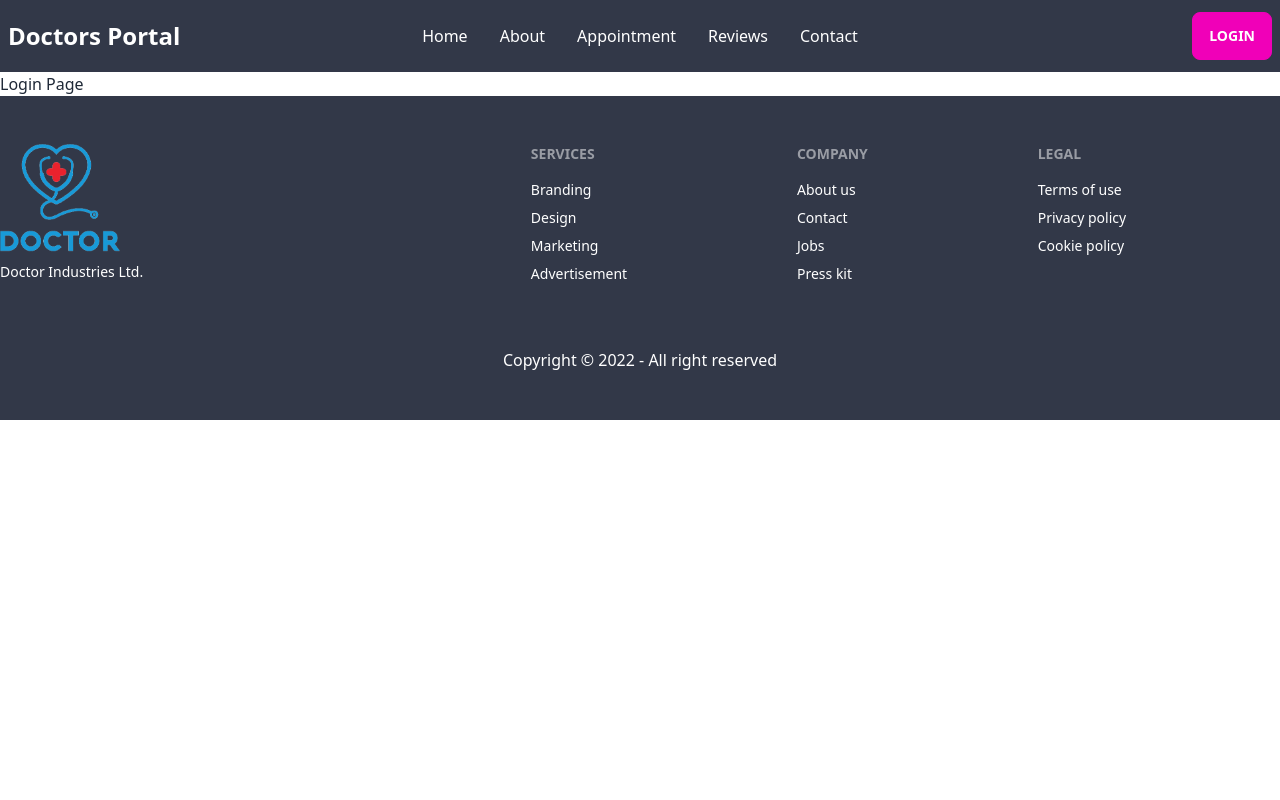
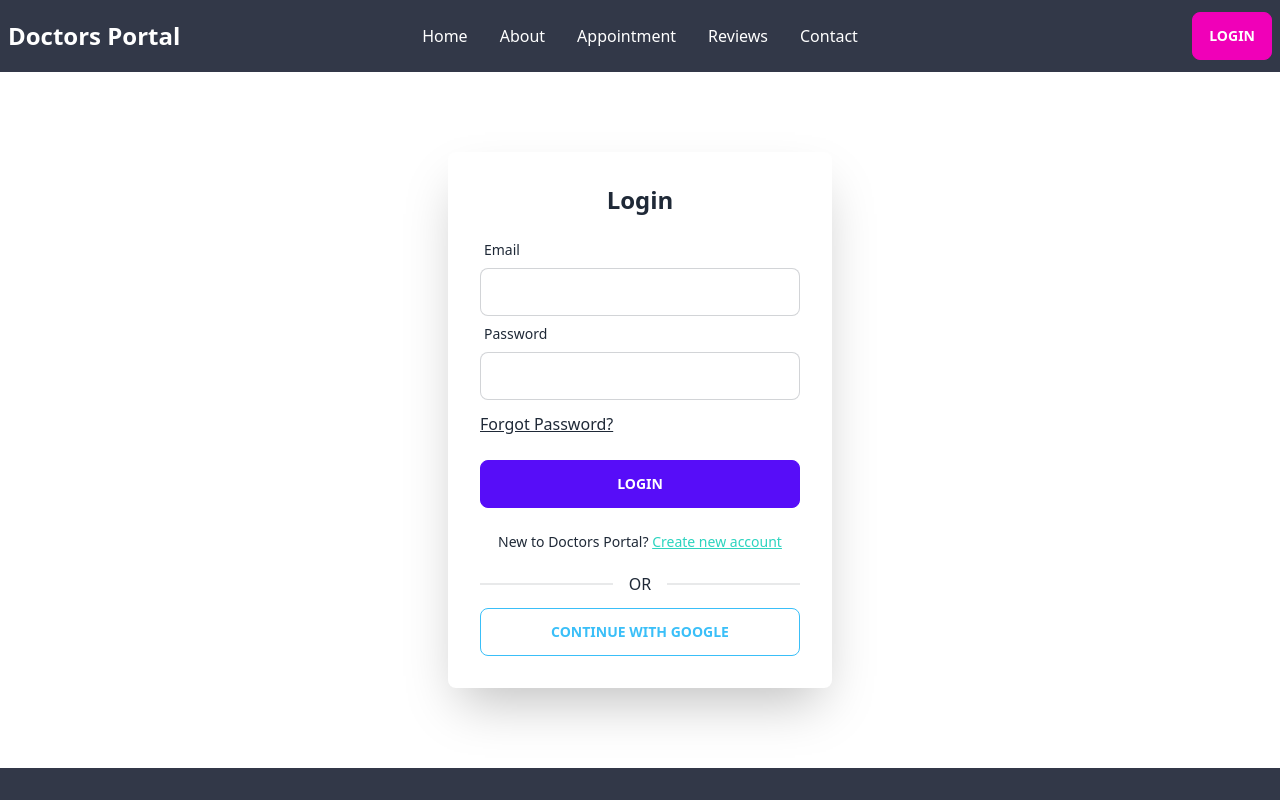
Before and after one commit to robiulislam2520/programming_hero_b6, a React (Create React App) app in the folder client/: page /login in a window 1280 px wide. Shown: the top 800 px of the page. Built offline with nearby package versions, Linux system fonts and the light colour scheme.

Commit message:
react hook from add

```diff
--- a/client/src/components/Footer.js
+++ b/client/src/components/Footer.js
@@ -15,23 +15,23 @@ const Footer = () => {
           </div>
           <div>
             <span className="footer-title">Services</span>
-            <a className="link link-hover">Branding</a>
-            <a className="link link-hover">Design</a>
-            <a className="link link-hover">Marketing</a>
-            <a className="link link-hover">Advertisement</a>
+            <a href="/brand" className="link link-hover">Branding</a>
+            <a href="/design" className="link link-hover">Design</a>
+            <a href="/marketing" className="link link-hover">Marketing</a>
+            <a href="/ads" className="link link-hover">Advertisement</a>
           </div>
           <div>
             <span className="footer-title">Company</span>
-            <a className="link link-hover">About us</a>
-            <a className="link link-hover">Contact</a>
-            <a className="link link-hover">Jobs</a>
-            <a className="link link-hover">Press kit</a>
+            <a href="/about" className="link link-hover">About us</a>
+            <a href="/contact" className="link link-hover">Contact</a>
+            <a href="/jobs" className="link link-hover">Jobs</a>
+            <a href="/press" className="link link-hover">Press kit</a>
           </div>
           <div>
             <span className="footer-title">Legal</span>
-            <a className="link link-hover">Terms of use</a>
-            <a className="link link-hover">Privacy policy</a>
-            <a className="link link-hover">Cookie policy</a>
+            <a href="/" className="link link-hover">Terms of use</a>
+            <a href="/" className="link link-hover">Privacy policy</a>
+            <a href="/" className="link link-hover">Cookie policy</a>
           </div>
         </footer>
         <div className="items-center grid-flow-col text-white text-center mt-16">
--- a/client/src/pages/Appointment/AppointmentBanner.js
+++ b/client/src/pages/Appointment/AppointmentBanner.js
@@ -6,7 +6,7 @@ const AppointmentBanner = ({selected, setSelected}) => {
   return (
     <div className="hero hero_bg py-28">
       <div className="hero-content flex-col lg:flex-row-reverse justify-between">
-        <img src={chair} className="w-1/2 shadow-2xl" />
+        <img src={chair} className="w-1/2 shadow-2xl" alt="" />
         <Calender selected={selected} setSelected={setSelected}/>
       </div>
     </div>
--- a/client/src/pages/Appointment/BookingModal.js
+++ b/client/src/pages/Appointment/BookingModal.js
@@ -40,7 +40,7 @@ const BookingModal = ({ treatment, setTreatment, selected }) => {
           >
             ✕
           </label>
-          <h3 className="text-lg font-bold">{name}</h3>
+          <h3 className="text-lg font-bold">{treatmentName}</h3>
           <form
             onSubmit={handleBooking}
             className="grid grid-cols-1 gap-3 mt-10"
--- a/client/src/pages/Home/Appointment.js
+++ b/client/src/pages/Home/Appointment.js
@@ -22,7 +22,7 @@ const Appointment = () => {
             Get Appointment
           </button>
         </div>
-        <img src={doctor} className="w-1/2 -mt-28 -mb-4" />
+        <img src={doctor} className="w-1/2 -mt-28 -mb-4" alt="" />
       </div>
     </div>
   );
--- a/client/src/pages/Home/Banner.js
+++ b/client/src/pages/Home/Banner.js
@@ -6,7 +6,7 @@ const Banner = () => {
   return (
     <div className="hero hero_bg py-40">
       <div className="hero-content flex-col lg:flex-row-reverse">
-        <img src={chair} className="w-1/2 shadow-2xl" />
+        <img src={chair} className="w-1/2 shadow-2xl" alt="" />
         <div>
           <h1 className="text-5xl font-bold text-[#3A4256]">
             Your New Smile Starts Here
--- a/client/src/pages/Home/Experimental.js
+++ b/client/src/pages/Home/Experimental.js
@@ -21,7 +21,7 @@ const Experimental = () => {
             Get Started
           </button>
         </div>
-        <img src={treatment} className="w-1/2 rounded-lg" />
+        <img src={treatment} className="w-1/2 rounded-lg" alt="" />
       </div>
     </div>
   );
--- a/client/src/pages/Login/Login.js
+++ b/client/src/pages/Login/Login.js
@@ -1,14 +1,60 @@
-import React from 'react';
-import useTitles from '../../hooks/useTitles';
+import React from "react";
+import { useForm } from "react-hook-form";
+import { Link } from "react-router-dom";
+import useTitles from "../../hooks/useTitles";
 
 const Login = () => {
+  const { register, handleSubmit,reset } = useForm();
+
+  const handleLogin = data =>{
+    console.log(data)
+    reset();
+  }
+
   // page title
-  useTitles('Login');
+  useTitles("Login");
   return (
-    <div>
-        <h1>Login Page</h1>
-    </div>
-  )
-}
+    <section className="login w-96 h-full justify-center items-center py-20 mx-auto">
+      <div className="bg-white rounded-lg shadow-2xl p-8">
+        <h2 className="text-2xl text-center mb-4 font-bold">Login</h2>
+        <form onSubmit={handleSubmit(handleLogin)}>
+          <div className="form-control w-full">
+            <label className="label">
+              <span className="label-text">Email</span>
+            </label>
+            <input
+              type="email"
+              className="input input-bordered w-full max-w-xs"
+              {...register("email")}
+            />
+          </div>
+          <div className="form-control w-full">
+            <label className="label">
+              <span className="label-text">Password</span>
+            </label>
+            <input
+              type="password"
+              className="input input-bordered w-full max-w-xs"
+              {...register("password")}
+            />
+          </div>
+          <p className="underline text-base hover:no-underline cursor-pointer mt-3">Forgot Password?</p>
+          <input type="submit" className="btn btn-primary w-full mt-6" value="Login"/>
+        </form>
+        <div className="text-center my-6">
+          <p className="text-sm">New to Doctors Portal?{" "}
+          <Link to='/register' className="text-teal-400 underline">
+          Create new account
+          </Link>
+          </p>
+        </div>
+        <div className="divider">OR</div>
+        <div>
+        <button className="btn btn-outline btn-info uppercase w-full">Continue with google</button>
+        </div>
+      </div>
+    </section>
+  );
+};
 
-export default Login
+export default Login;
--- a/client/src/pages/Register/SignUp.js
+++ b/client/src/pages/Register/SignUp.js
@@ -1,13 +1,67 @@
-import React from 'react';
-import useTitles from '../../hooks/useTitles';
+import React, { useState } from "react";
+import { useForm } from "react-hook-form";
+import { Link } from "react-router-dom";
+import useTitles from "../../hooks/useTitles";
 
 const SignUp = () => {
-  useTitles('Sign Up');
+  const { register, handleSubmit } = useForm();
+  const [data, setData] = useState("");
+
+  // page title
+  useTitles("Register");
   return (
-    <div>
-        <h1>SignUp Page</h1>
-    </div>
-  )
-}
+    <section className="login w-96 h-full justify-center items-center py-20 mx-auto">
+      <div className="bg-white rounded-lg shadow-2xl p-8">
+        <h2 className="text-2xl text-center mb-4 font-bold">Sign Up</h2>
+        <form onSubmit={handleSubmit((data) => setData(JSON.stringify(data)))}>
+          <div className="form-control w-full">
+            <label className="label">
+              <span className="label-text">Full Name</span>
+            </label>
+            <input
+              type="text"
+              className="input input-bordered w-full max-w-xs"
+              {...register("fullName")}
+            />
+          </div>
+          <div className="form-control w-full">
+            <label className="label">
+              <span className="label-text">Email</span>
+            </label>
+            <input
+              type="email"
+              className="input input-bordered w-full max-w-xs"
+              {...register("email")}
+            />
+          </div>
+          <div className="form-control w-full">
+            <label className="label">
+              <span className="label-text">Password</span>
+            </label>
+            <input
+              type="password"
+              className="input input-bordered w-full max-w-xs"
+              {...register("password")}
+            />
+          </div>
+          <p>{data}</p>
+          <input type="submit" className="btn btn-primary w-full mt-6" value="Sign Up"/>
+        </form>
+        <div className="text-center my-6">
+          <p className="text-sm">Already have an account?{" "}
+          <Link to='/login' className="text-teal-400 underline">
+            Login
+          </Link>
+          </p>
+        </div>
+        <div className="divider">OR</div>
 
-export default SignUp
+        <div>
+        <button className="btn btn-outline btn-info uppercase w-full">Continue with google</button>
+        </div>
+      </div>
+    </section>
+  );
+};
+
+export default SignUp;
```
Also changed, not shown: client/package.json (+1 -9 lines), 2 other files (tests, documents, lock files or other folders).
